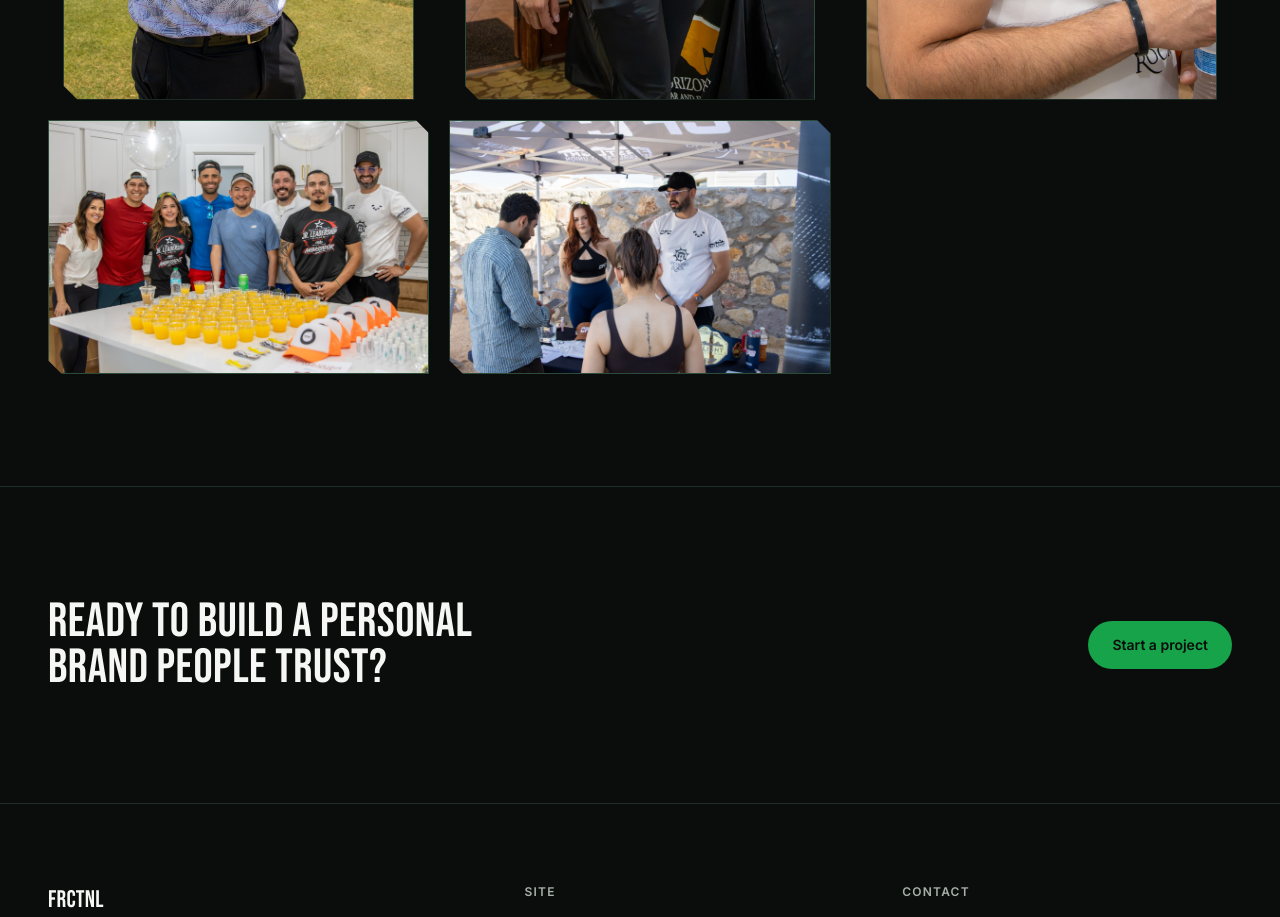
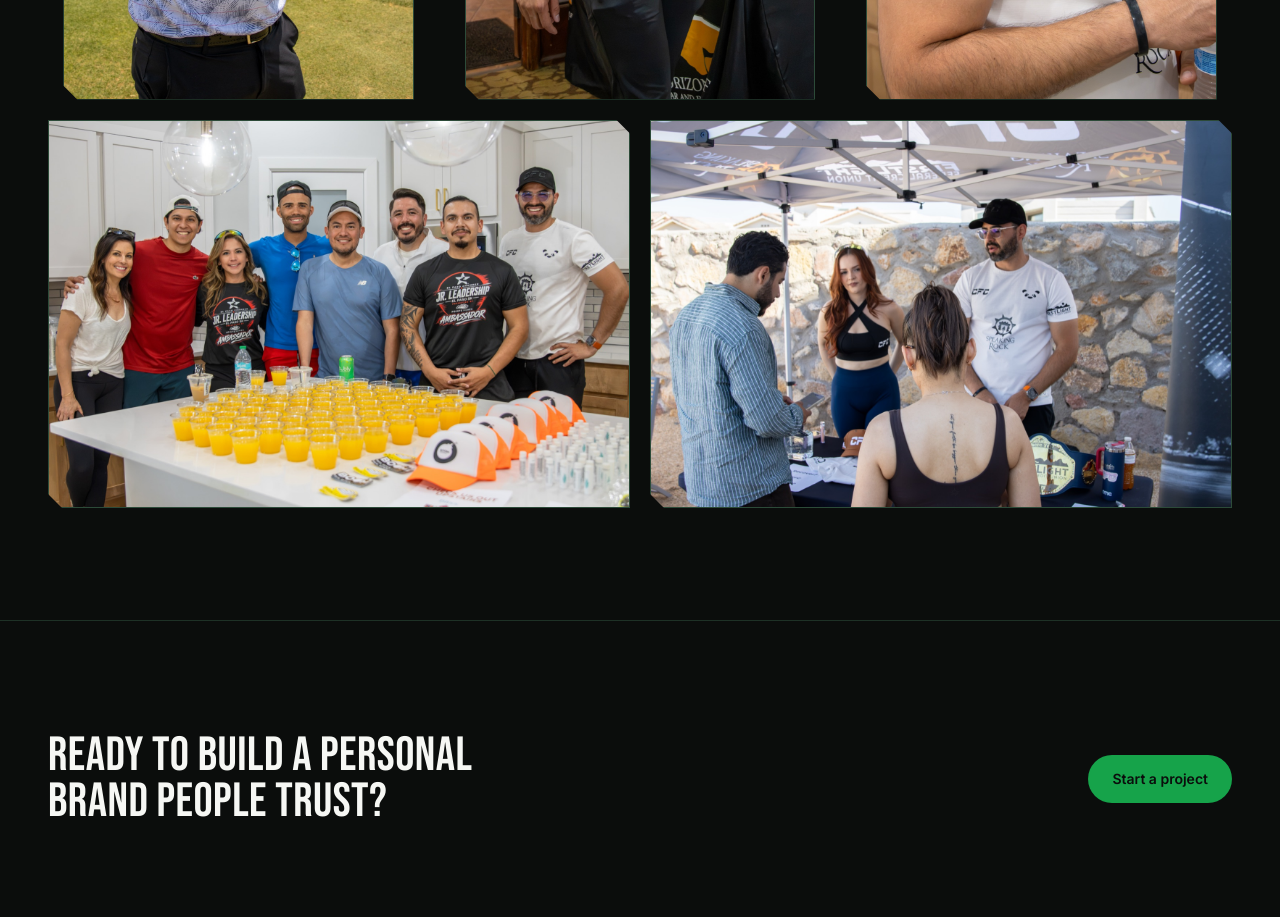
Before and after one commit to andyfrctnl/frctnl-website, a Next.js app: page /work/activation-king in a window 1280 px wide. Shown: the part 3080-3997 px from the top of the page. Built offline with nearby package versions, Linux system fonts and the light colour scheme.

Commit message:
Enlarge bottom-row gallery photos on Activation King page
Split the gallery into two grids — 3 columns for the portrait photos,
2 columns for the landscape ones — so the bottom two get 50% width
instead of being squeezed into the same 3-col grid as the top row.

```diff
--- a/src/app/work/activation-king/page.tsx
+++ b/src/app/work/activation-king/page.tsx
@@ -181,19 +181,36 @@ export default function ActivationKingCaseStudyPage() {
           </h2>
 
           <StaggerGroup className="mt-12 grid gap-5 sm:grid-cols-3">
-            {gallery.map((image) => (
+            {gallery
+              .filter((image) => image.small)
+              .map((image) => (
                 <StaggerItem key={image.src}>
-                <div
-                  className={`notch overflow-hidden border border-forest-line ${
-                    image.small ? "mx-auto max-w-[92%]" : ""
-                  }`}
-                >
+                  <div className="notch mx-auto max-w-[92%] overflow-hidden border border-forest-line">
                     <Image
                       src={image.src}
                       alt={image.alt}
                       width={image.width}
                       height={image.height}
                       sizes="(min-width: 640px) 30vw, 60vw"
+                      className="h-auto w-full"
+                    />
+                  </div>
+                </StaggerItem>
+              ))}
+          </StaggerGroup>
+
+          <StaggerGroup className="mt-5 grid gap-5 sm:grid-cols-2">
+            {gallery
+              .filter((image) => !image.small)
+              .map((image) => (
+                <StaggerItem key={image.src}>
+                  <div className="notch overflow-hidden border border-forest-line">
+                    <Image
+                      src={image.src}
+                      alt={image.alt}
+                      width={image.width}
+                      height={image.height}
+                      sizes="(min-width: 640px) 50vw, 100vw"
                       className="h-auto w-full"
                     />
                   </div>
```
Lines whose indentation alone changed are shown as unchanged.
